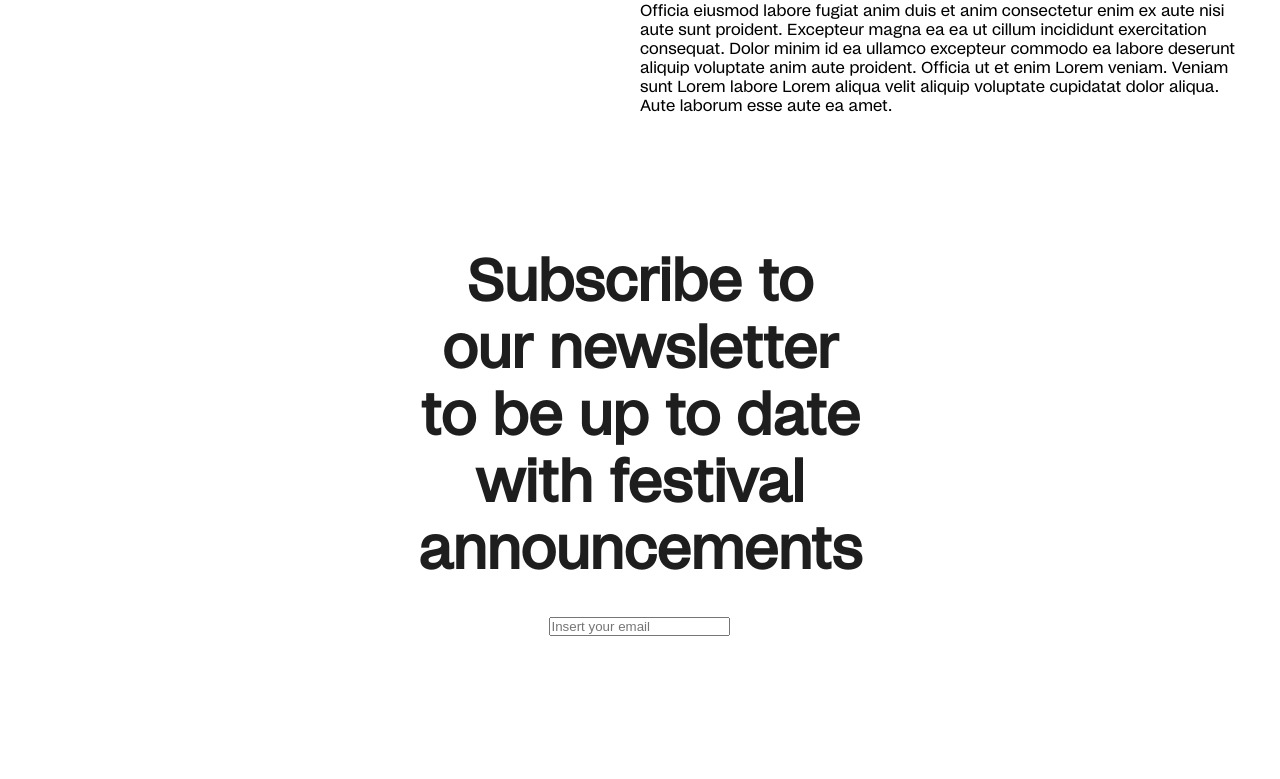
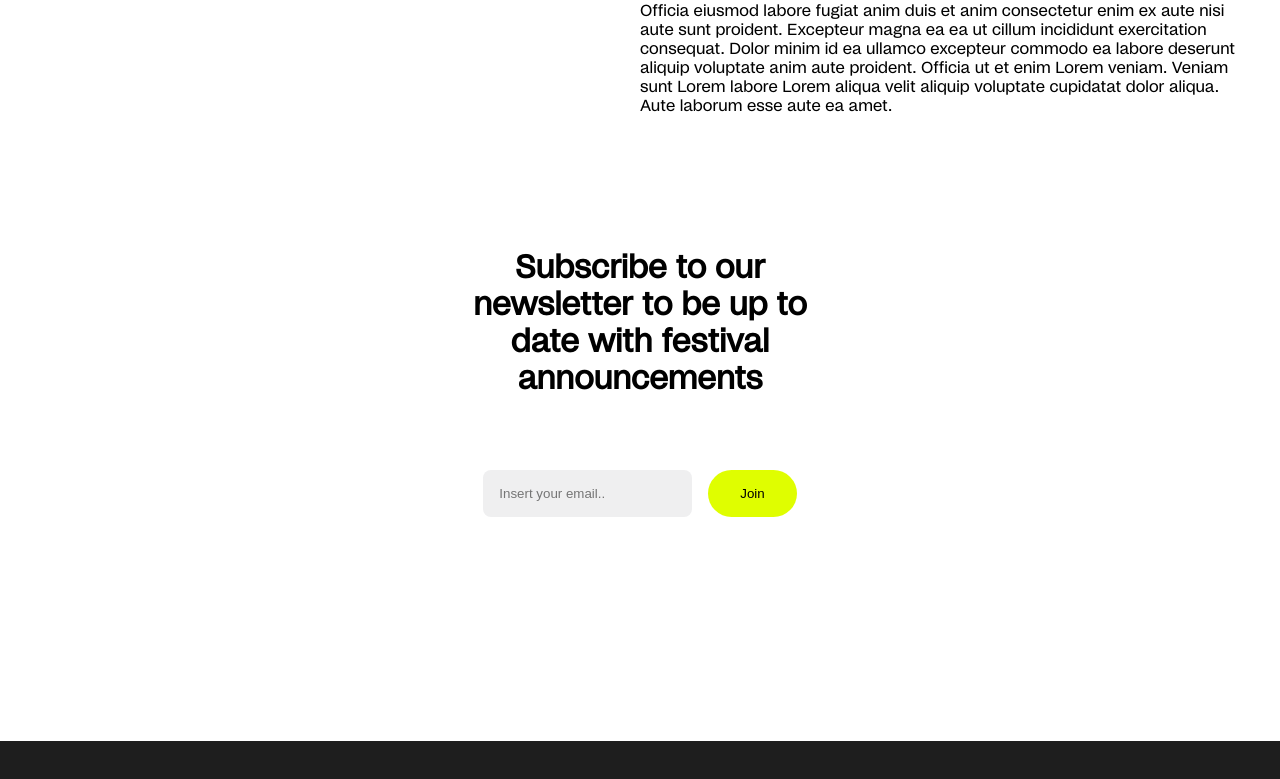
Before and after one commit to ozolinala/fooFestApp-forked, a Next.js app: page / in a window 1280 px wide. Shown: the part 1860-2639 px from the top of the page. Built offline with nearby package versions, Linux system fonts and the light colour scheme.

Commit message:
more styling

```diff
--- a/components/Cartitem.js
+++ b/components/Cartitem.js
@@ -25,7 +25,7 @@ function addOne(){
   return (
 
     <li className={styles.ticket}>
-        {props.name} DKK {props.price},-
+       <h4 className={styles.name}> {props.name} </h4> <p className={styles.price}> DKK {props.price},-</p>
         <button className={styles.addRemove} onClick={removeOne}> - </button>
         {props.amount}
     <button className={styles.addRemove} onClick={addOne}> + </button>
--- a/pages/checkout.js
+++ b/pages/checkout.js
@@ -45,10 +45,10 @@ useEffect(() => {
   </ul>
 <form>
     <label>Name
-        <input type="text" name="name" required/>
+        <input type="text" name="name" placeholder="Write here.."required/>
     </label>
     <label>E-mail
-        <input type="email" name="email" required/>
+        <input type="email" name="email" placeholder="Write here.." required/>
     </label>
     <div className={styles.total}>
     <p><strong>Total amount of tickets:</strong> {totalAmount}</p>
--- a/pages/components/Newsletter.js
+++ b/pages/components/Newsletter.js
@@ -4,19 +4,20 @@ import styles from "@/styles/Home.module.css";
 export const Newsletter = () => {
   return (
     <div className={styles.Newsletter}>
-      <h2>
+      <h3>
         Subscribe to our newsletter to be up to date with festival announcements
-      </h2>
+      </h3>
 
       <form>
         <label htmlFor="newsletterInput">
           <input
-            placeholder="Insert your email"
+            placeholder="Insert your email.."
             id="newsletterInput"
             type="text"
             name="newsletterInput"
           ></input>
         </label>
+        <button>Join</button>
       </form>
     </div>
   );
--- a/pages/lineup.js
+++ b/pages/lineup.js
@@ -19,7 +19,7 @@ export default function Home({data}) {
 </div>
 <div className={styles.wrapper}>
     <h1 className={styles.lineup}>LINE-UP</h1>
-    <h3>01.01 ⸺ 31.21.2023</h3>
+    <h4>01.01 ⸺ 31.21.2023</h4>
     <div className={styles.artistLineup}>
     <p className={styles.rightAligned}>Artist Name, Artist Name, Artist Name, Artist Name, Artist Name, Artist Name, Artist Name, Artist Name, Artist Name, Artist Name, Artist Name, Artist Name, Artist Name, Artist Name, Artist Name, Artist Name, Artist Name, Artist Name, Artist Name, Artist Name, Artist Name, Artist Name, Artist Name, Artist Name, Artist Name, Artist Name, Artist Name, Artist Name, Artist Name, Artist Name, Artist Name, Artist Name, Artist Name, Artist Name, Artist Name, Artist Name, Artist Name, Artist Name, Artist Name, Artist Name, Artist Name, Artist Name, Artist Name, Artist Name, Artist Name, Artist Name, Artist Name, Artist Name, Artist Name, Artist Name, Artist Name, Artist Name, Artist Name, Artist Name, Artist Name, Artist Name, Artist Name, Artist Name, Artist Name, Artist Name</p>
 </div></div>
--- a/styles/Basket.module.css
+++ b/styles/Basket.module.css
@@ -9,6 +9,14 @@
 }
 .wrapper form p{
     padding-top: 1vh;
+}
+.name{
+    display: inline;
+    margin-right: 10%;
+}
+.price{
+    display: inline;
+    margin-right: 3%;
 }
 .total{
     padding-top: 5vh;
--- a/styles/Home.module.css
+++ b/styles/Home.module.css
@@ -38,11 +38,15 @@
 .Newsletter {
   display: flex;
   flex-direction: column;
-  width: 40%;
+  width: 50%;
   margin: auto;
   align-items: center;
   text-align: center;
   padding: 8rem;
+}
+.Newsletter form input{
+  padding: 2vh;
+  margin-right: 2vh;
 }
 .Logo {
   width: 60px;
--- a/styles/globals.css
+++ b/styles/globals.css
@@ -8,6 +8,7 @@
 :root {
   --accent-color: #DFFE00;
   --main-black:#1E1E1E;
+  --grey:#EFEFF0;
 }
 h1{
   color:var(--main-black);
@@ -21,10 +22,19 @@ h2{
   margin-bottom: 4vh;
 }
 h3{
+  font-size: 32px;
+  margin-bottom: 4vh;
+}
+h4{
   font-size: 22px;
   margin-bottom: 4vh;
 }
-
+form input{
+  border: none;
+background-color: var(--grey);
+padding: 1vh;
+border-radius: 8px;
+}
 /*fonts*/
 
 @font-face {
@@ -80,7 +90,7 @@ a:hover{
 button{
   pointer-events: pointer;
   border:none;
-  padding: 1.5vh;
+  padding: 2vh 4vh 2vh 4vh;
   background-color: var(--accent-color);
   border-radius: 50px;
   color:black;
```
